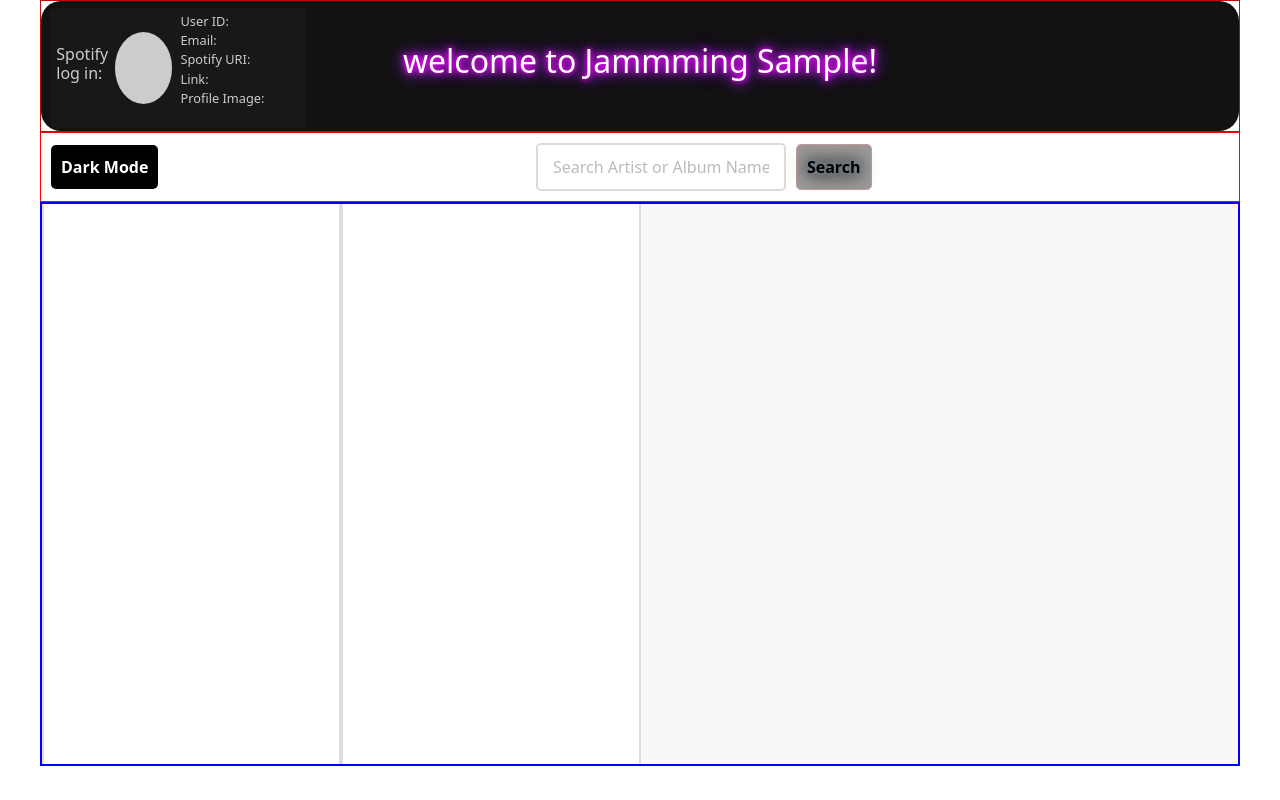
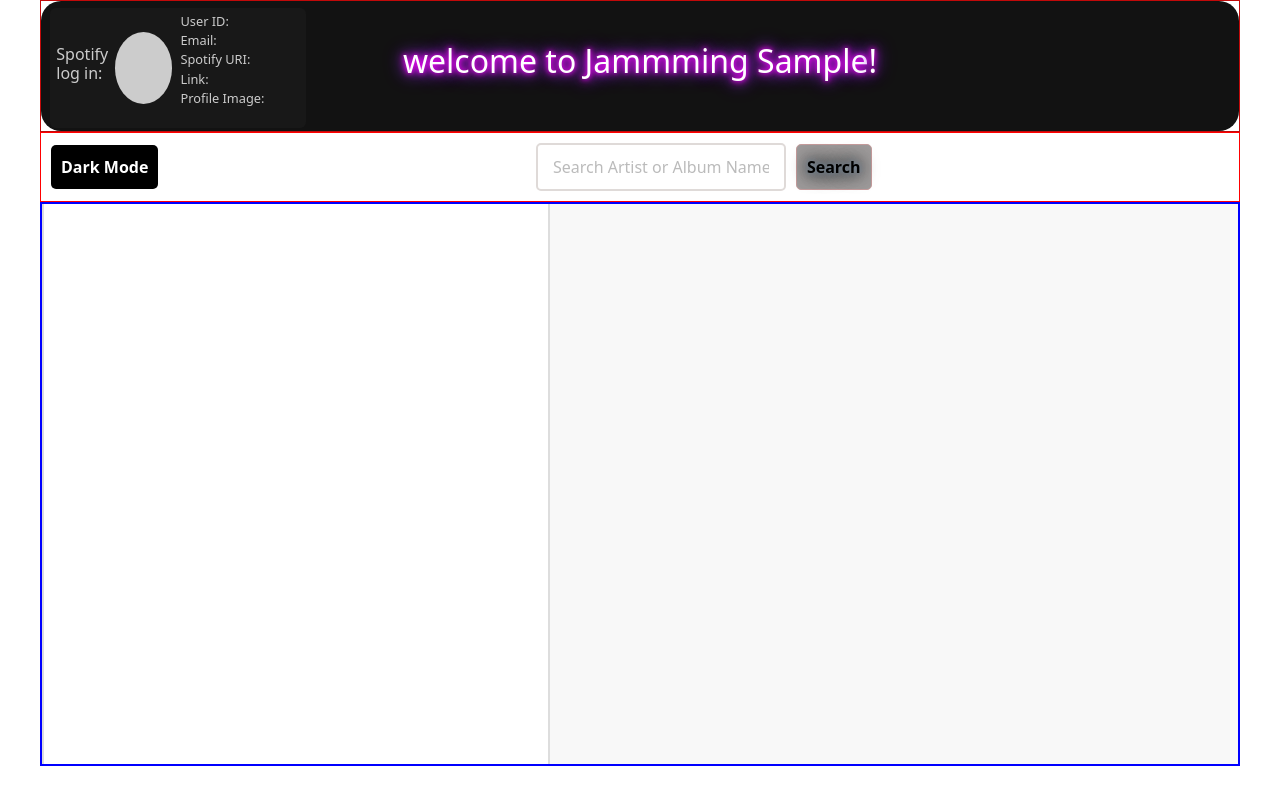
Before and after one commit to mah-davarfa/Jammming, a React (Vite) app: page / in a window 1280 px wide. Both pictures are taken after typing "Sample" into the empty fields and a click on the button "Submit". Built offline with nearby package versions, Linux system fonts and the light colour scheme.

Commit message:
used grid it looks good to me more than flex

```diff
--- a/src/component/Playlist.jsx
+++ b/src/component/Playlist.jsx
@@ -28,46 +28,54 @@ const Playlist=()=>{
     );
     }
 
-    return(
-    <div className ='list'>
-
-           <div className={'playlist-title'}>
-            {playlist.length>0 &&(
-
-               <div className={'playlist-header'}>
+    return (
+        <div className="playlist-container">
+          {playlist.length > 0 && (
+            <div className="playlist-title">
+              <div className="playlist-header">
                 {playlistLimitReached ? (
                   <h3 className="warning-text">
-                    'Playlist have reached to the limit of 10 songs,Either Transfer to spotify or Remove some songs'
+                    Playlist has reached limit of 10 songs. Either Transfer or Remove.
                   </h3>
-                ):(
-                    <div className="playlist-header">
-                    {!isEditing? ( <h3>{playlistTitle}</h3>):(<input  onChange={handlePlaylistTitle} value={playlistTitle} type='text' placeholder='pick a name for  Title'></input>) }
-                        <button onClick={handleEdit}>{!isEditing ? "Edit" : "save"}</button>
+                ) : (
+                  <>
+                    {!isEditing ? (
+                      <h3>{playlistTitle}</h3>
+                    ) : (
+                      <input
+                        onChange={handlePlaylistTitle}
+                        value={playlistTitle}
+                        type="text"
+                        placeholder="Pick a name for title"
+                      />
+                    )}
+                    <button onClick={handleEdit}>{!isEditing ? 'Edit' : 'Save'}</button>
                     <button>Save to Spotify</button>
-                    </div>)}
-               </div>)}
+                  </>
+                )}
               </div>
+            </div>
+          )}
 
-        {playlist.map((song, index)=>(
-        <div key={index} className ='playlist-item-card'>
-            <img src={song.image} alt={song.name}
-            width={150} height={150}/>
-            <h3> {song.name}</h3>
+          <div className="playlist-list">
+            {playlist.map((song, index) => (
+              <div key={index} className="playlist-item-card">
+                <img src={song.image} alt={song.name} width={150} height={150} />
+                <h3>{song.name}</h3>
                 <p>Artist: {song.artist}</p>
                 <p>Album: {song.album}</p>
-            <p>popularity:{song.popularity}</p>
-           { /*<p>uri:{song.uri}</p>*/}
-           {/* <p>ID:{song.id}</p>*/}
-            <button onClick={()=>handleRemove(song.id,'playlist')}>Remove this song</button>
+                <p>popularity: {song.popularity}</p>
+                <button onClick={() => handleRemove(song.id, 'playlist')}>Remove this song</button>
                 <button>Add to Spotify</button>
-            <button onClick={()=>handlePlay(song)}>
-                {currentSong===song.id ? 'Now Playing':'Play'}
+                <button onClick={() => handlePlay(song)}>
+                  {currentSong === song.id ? 'Now Playing' : 'Play'}
                 </button>
               </div>
-
             ))}
+          </div>
+        </div>
+      );
 
 
-    </div>
-)};
+};
 export default Playlist;
--- a/src/styles/darkmode.css
+++ b/src/styles/darkmode.css
@@ -17,14 +17,6 @@
 .light-mode{
     background-color: #fff;
     color: #000;
-}
-.playlist-title{
-  position: sticky;
-  top: 0;
-  background-color: inherit;
-  text-align: center;
-
-
 }
 
 .bannerContainer{
@@ -77,6 +69,7 @@ border: 1px solid red;
     text-shadow: 0 0  5px lightslategray , 0 0 10px lightslategray, 0 0 15px black, 0 0 20px black;
 
 }
+
 .light-mode .playlist-item-card{
 
     color: #000;
@@ -100,7 +93,11 @@ border: 1px solid red;
  .playlist-empty{
     margin: 0 auto;
     text-align: center;
+    border:solid #ddd;
+    padding: 5px;
+    height: 70vh;
  }
+ /*
 .play-song {
     display: flex;
     flex-direction: column;
@@ -115,6 +112,28 @@ border: 1px solid red;
    max-width:100%;
    object-fit:contain;
    height: auto;
+}
+   */
+ .play-song{
+    text-align: center;
+    border:2px solid #ccc;
+    padding:5px;
+    margin:auto;
+    display:flex;
+    flex-direction: column;
+    align-items: center;
+    justify-content: center;
+    max-width: 90%;
+
+ }
+ .play-song audio{
+    width: 100%;
+    max-width: 250px;
+ }
+ .play-song img {
+    width: 100%;
+    max-width: 250px;
+    height: auto;
 }
 .dark-mode .search-container button {
     background-color: #333;
@@ -193,10 +212,10 @@ border: 1px solid red;
 
 .main-container {
     display: grid;
-    grid-template-columns: 1fr 2fr 1fr;
-
-
-    border: 2px solid blue;
+ /*   grid-template-columns: 1fr 2fr 1fr; */
+   grid-template-columns: 3fr 2fr 2fr;
+   gap:5px;
+   border: 2px solid blue;
 }
 .main-container button{
     margin:.2rem;
@@ -209,7 +228,7 @@ border: 1px solid red;
     border-radius: 10px;
     padding: .2rem;
 }
-.list  {
+/*.list  .playlist-list{
     display: flex;
     flex-direction: column;
     min-width: 200px;
@@ -218,6 +237,31 @@ border: 1px solid red;
     height: 70vh;
     border-right: 2px solid #ddd;
 
+  }*/
+  .list{
+    display: grid;
+    grid-template-columns: repeat(auto-fill,minmax(150px,1fr));
+    gap:10px;
+    overflow-y:auto;
+    border-right:2px solid #ddd;
+    padding: 5px;
+    height: 70vh;
+  }
+  .playlist-title{
+    position: sticky;
+    top: 0;
+    background-color: inherit;
+    text-align: center;
+    border:1px solid red;
+    }
+  .playlist-list{
+    display:grid;
+    grid-template-columns: repeat(auto-fill,minmax(150px,1fr));
+    gap:10px;
+    padding: 5px;
+    overflow-y:auto;
+    height: 65vh;
+    align-content: flex-start;
   }
 .dark-mode .main-container {
     background-color: #222;
@@ -259,22 +303,22 @@ border: 1px solid red;
 @media (max-width: 1024px) {
     .main-container {
         grid-template-columns: 1fr 1fr;
-         gap:10px;
-         .list,
+         gap:10px;}
+         .list,.playlist-list,
          .play-song {
              max-width: 100%;
 
              margin: 0;
          }
     }
-}
+
 
 @media (max-width: 768px) {
     .main-container {
         grid-template-columns: 1fr;
     }
 
-    .list {
+    .list, .playlist-list{
         max-width: 100%;
         border: none;
         height: auto;
```
Lines whose indentation alone changed are shown as unchanged.
